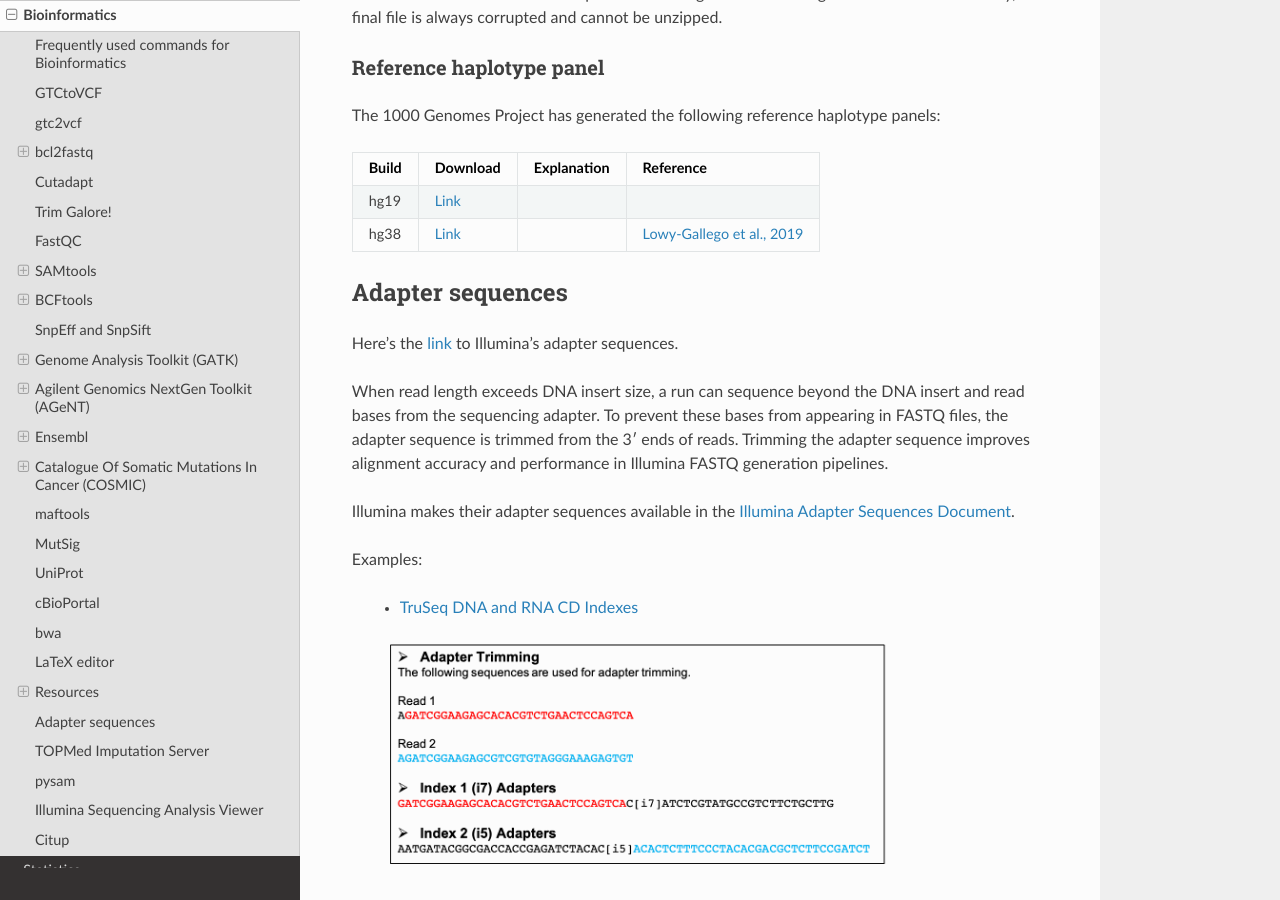
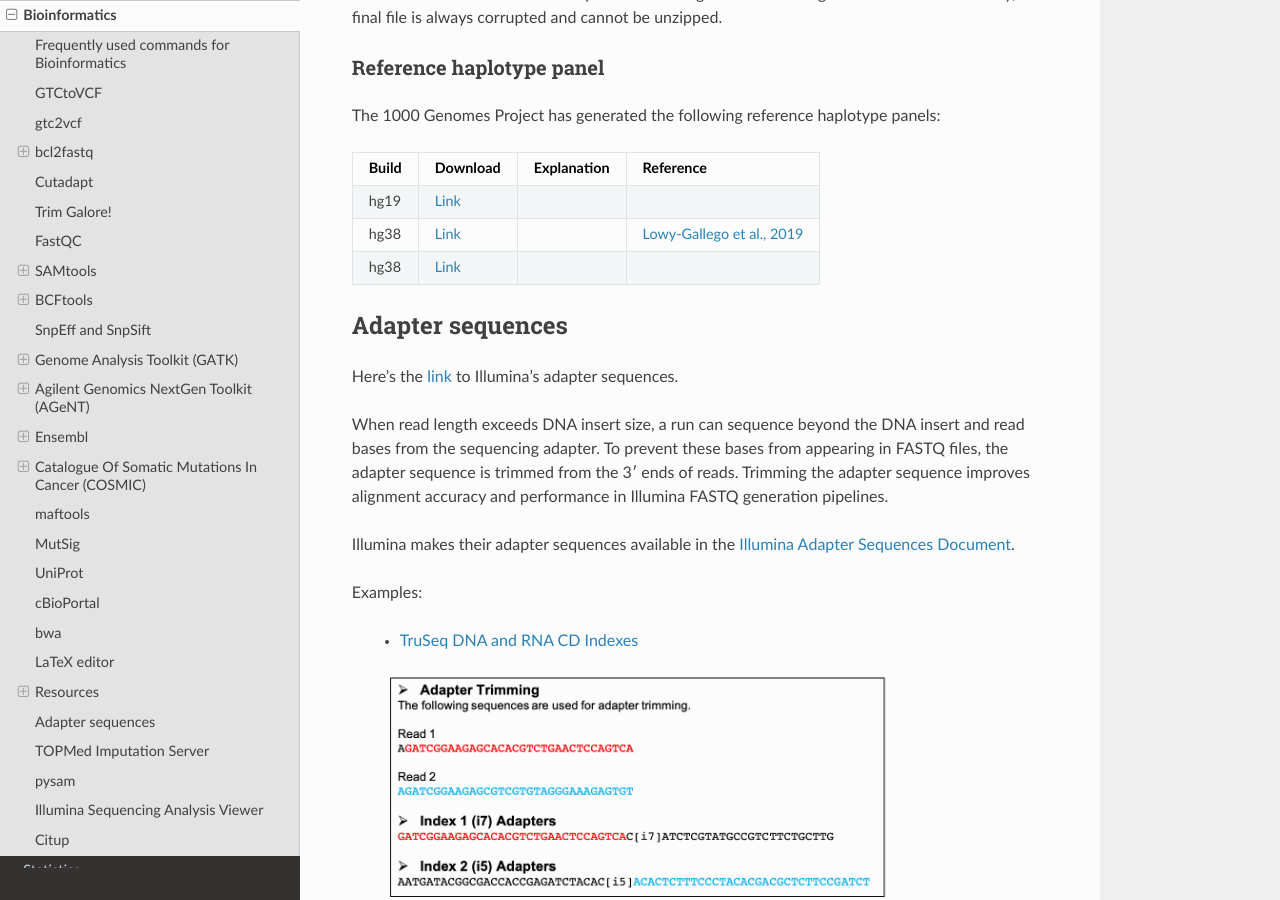
Before and after one commit to sbslee/notes, a Sphinx documentation site: the page built from docs/bioinformatics.rst, in a window 1280 px wide and 900 px high, scrolled down 16148 px. Built offline with Sphinx 7.4.7 and the Read the Docs theme 2.0.0, drawn with Linux system fonts in a browser that asks for light colours.

Commit message:
Update bioinformatics.rst

```diff
--- a/docs/bioinformatics.rst
+++ b/docs/bioinformatics.rst
@@ -784,6 +784,10 @@ The 1000 Genomes Project has generated the following reference haplotype panels:
      - `Link <http://ftp.1000genomes.ebi.ac.uk/vol1/ftp/data_collections/1000_genomes_project/release/20190312_biallelic_SNV_and_INDEL/>`__
      -
      - `Lowy-Gallego et al., 2019 <https://wellcomeopenresearch.org/articles/4-50>`__
+   * - hg38
+     - `Link <http://ftp.1000genomes.ebi.ac.uk/vol1/ftp/data_collections/1000G_2504_high_coverage/working/20201028_3202_phased/>`__
+     -
+     -
 
 Adapter sequences
 =================
```
